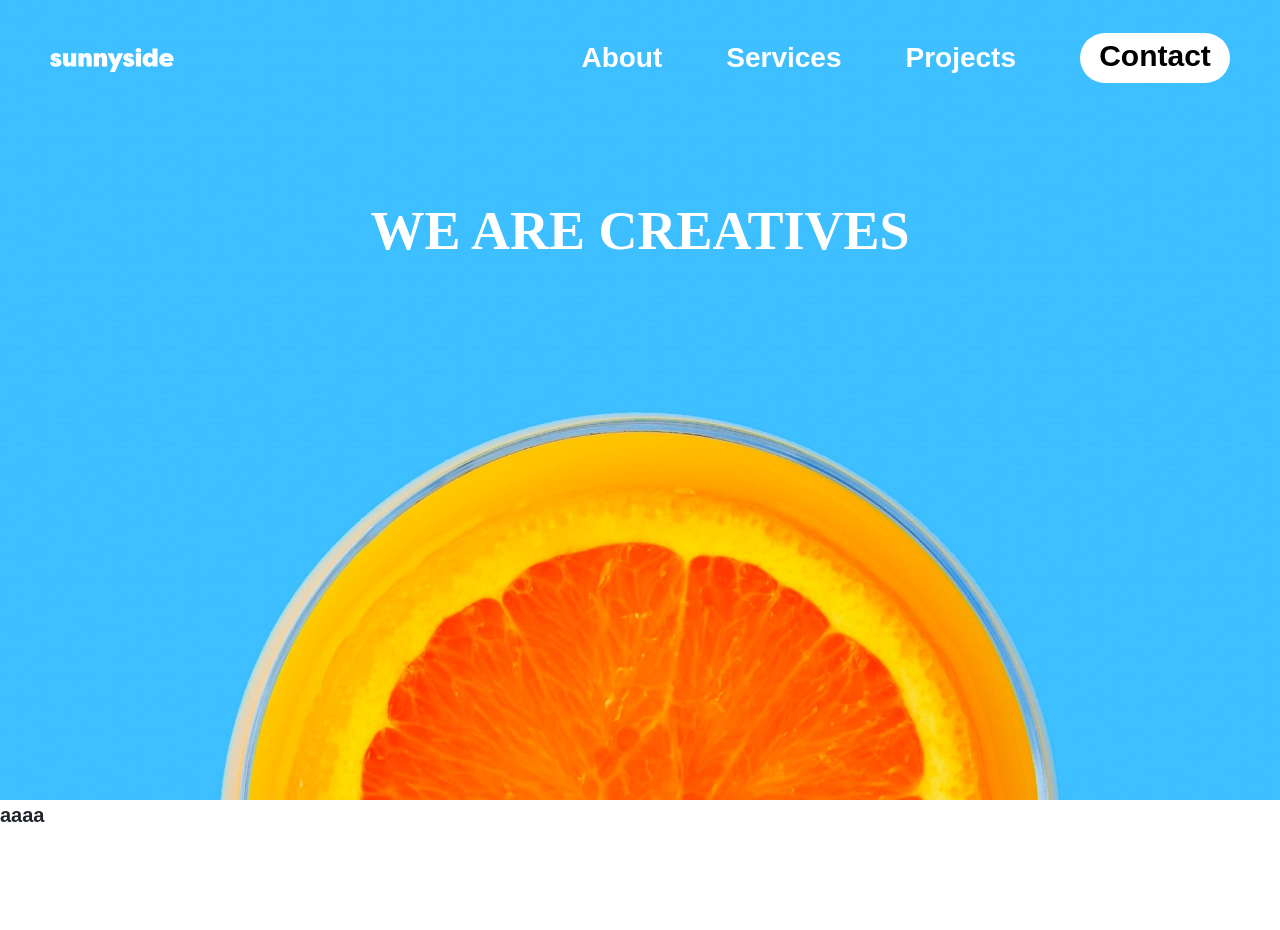
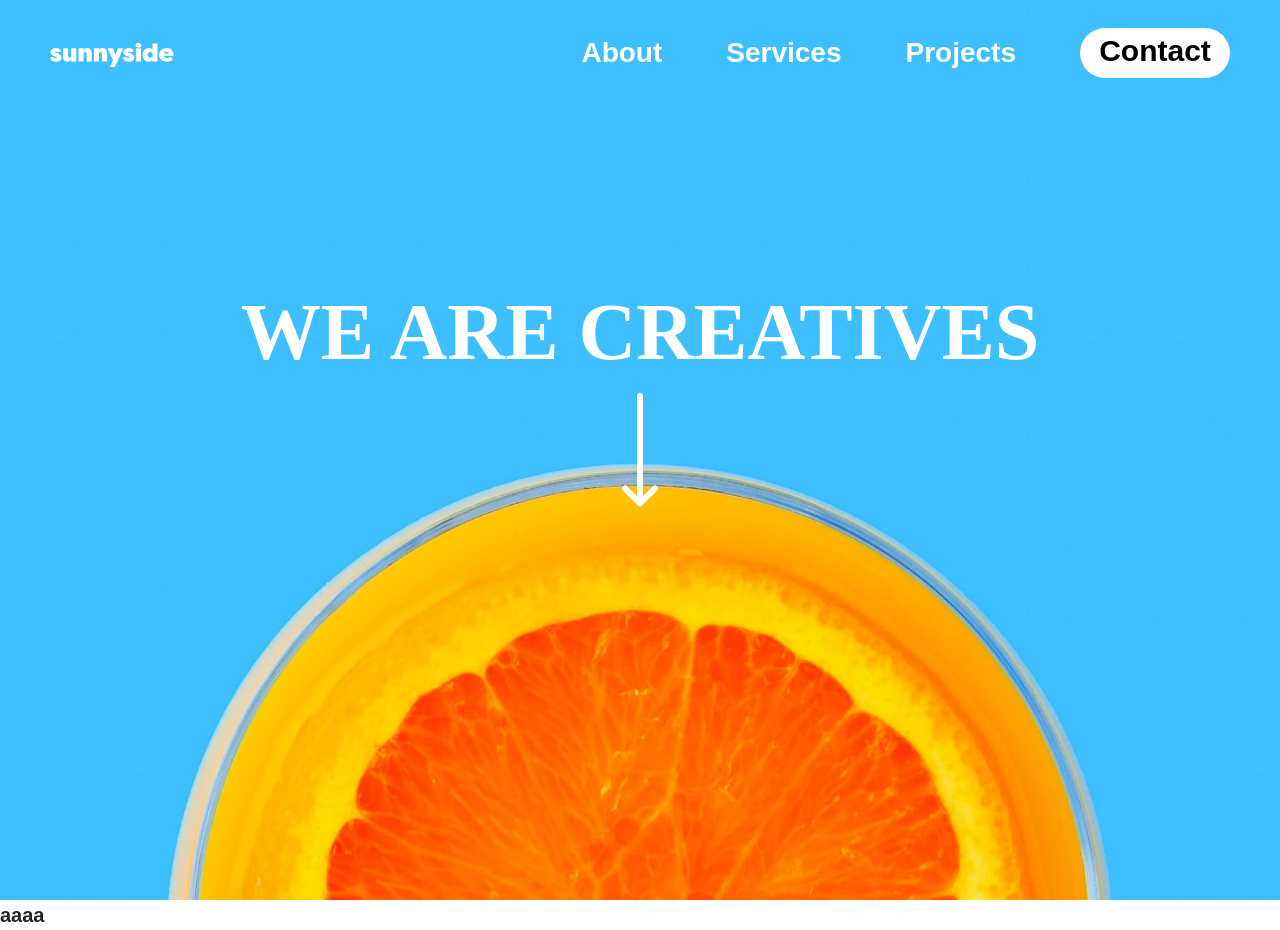
Before and after one commit to JorgeFrontEnd/frontEndMentorChallenges, a plain HTML site: page sunnyside-agency-landing-page-main/index.html in a window 1280 px wide. Before the commit the page ends 830 px from the top, so only its background shows below. Drawn offline with nearby package versions, Linux system fonts and the light colour scheme; a web font is replaced by a local one.

Commit message:
fix some responsive

```diff
--- a/sunnyside-agency-landing-page-main/assets/scss/app.scss
+++ b/sunnyside-agency-landing-page-main/assets/scss/app.scss
@@ -22,7 +22,7 @@
         background-size: cover;
         background-repeat: no-repeat;
         background-position: bottom;
-        height: 100vh;
+        min-height: 900px;
 
         nav {
             padding: 25px;
@@ -58,21 +58,20 @@
 
                 ::after {
                     position: absolute;
-                    top: -15px;
-                    right: -20px;
-                    transform: rotate(270deg);
+                    top: -35px;
+                    right: 0;
+                    transform: translateX(-0.5px);
                     width: 0;
                     height: 0;
-                    content: "";
+                    content: '';
                     border-left: 40px solid transparent;
-                    border-right: 40px solid transparent;
                     border-bottom: 40px solid #fff;
                 }
 
                 li {
                     font-size: 1.4em;
                     font-weight: bold;
-                    margin: 0.8rem 2rem;
+                    margin: 0.5rem 2rem;
                     color: variables.$grey;
                 }
 
@@ -95,7 +94,8 @@
                 background-color: variables.$white;
                 opacity: 1;
                 width: 85%;
-                height: 50%;
+                height: 60%;
+                z-index: 1;
             }
 
             #toggle:checked~.hamburguer {
@@ -110,11 +110,11 @@
             flex-direction: column;
             justify-content: center;
             align-items: center;
-            height: 35%;
+            min-height: 500px;
 
             h1 {
                 font-family: 'Smooch';
-                font-size: 2.7em;
+                font-size: 2.5em;
                 color: variables.$white;
                 font-weight: bolder;
                 text-transform: uppercase;
@@ -122,11 +122,12 @@
             }
         }
 
-        // .arrow {
-        //     position: absolute;
-        //     left: 50%;
-        //     top: calc(50% - variables.$arrow_height);
-        // }
+        .arrow {
+            position: absolute;
+            left: calc(50% - variables.$arrow_width / 2);
+            top: calc(60% - variables.$arrow_height / 2);
+        }
+
     }
 
     @media(min-width:768px) {
@@ -135,6 +136,7 @@
             background-size: cover;
             background-repeat: no-repeat;
             background-position: bottom;
+            height: 100vh;
 
             nav {
                 padding: 20px 50px 0 50px;
@@ -165,6 +167,19 @@
 
                 }
             }
+
+            .title{
+                height: 50%;
+                h1{
+                    font-size: 4em;
+                }
+            }
+
+            .arrow {
+                position: absolute;
+                left: calc(50% - variables.$arrow_width / 2);
+                top: calc(50% - variables.$arrow_height / 2);
+            }
         }
     }
 
--- a/sunnyside-agency-landing-page-main/assets/scss/variables.scss
+++ b/sunnyside-agency-landing-page-main/assets/scss/variables.scss
@@ -2,3 +2,4 @@ $white : hsl(0, 0%, 100%);
 $yellow : hsl(51, 100%, 49%);
 $grey : hsl(210, 4%, 67%);
 $arrow_height : 114px;
+$arrow_width : 36px
--- a/sunnyside-agency-landing-page-main/index.html
+++ b/sunnyside-agency-landing-page-main/index.html
@@ -26,10 +26,18 @@
         <label class="hamburguer" for="toggle">
         </label>
         <ul class="menu">
-          <a href="#"> <li>About</li> </a>
-          <a href="#"> <li>Services</li> </a>
-          <a href="#"> <li>Projects</li> </a>
-          <a href="#"> <li class="active">Contact</li> </a>
+          <a href="#">
+            <li>About</li>
+          </a>
+          <a href="#">
+            <li>Services</li>
+          </a>
+          <a href="#">
+            <li>Projects</li>
+          </a>
+          <a href="#">
+            <li class="active">Contact</li>
+          </a>
         </ul>
 
       </nav>
@@ -37,14 +45,12 @@
         <h1> We Are Creatives</h1>
       </div>
 
-      <!--
-         <div class="arrow">
+
+      <div class="arrow">
         <picture>
           <img src="./assets/_images/icon-arrow-down.svg">
         </picture>
       </div>
-      -->
-
 
     </header>
 
```
Also changed, not shown: sunnyside-agency-landing-page-main/assets/css/app.css, 1 other file.
